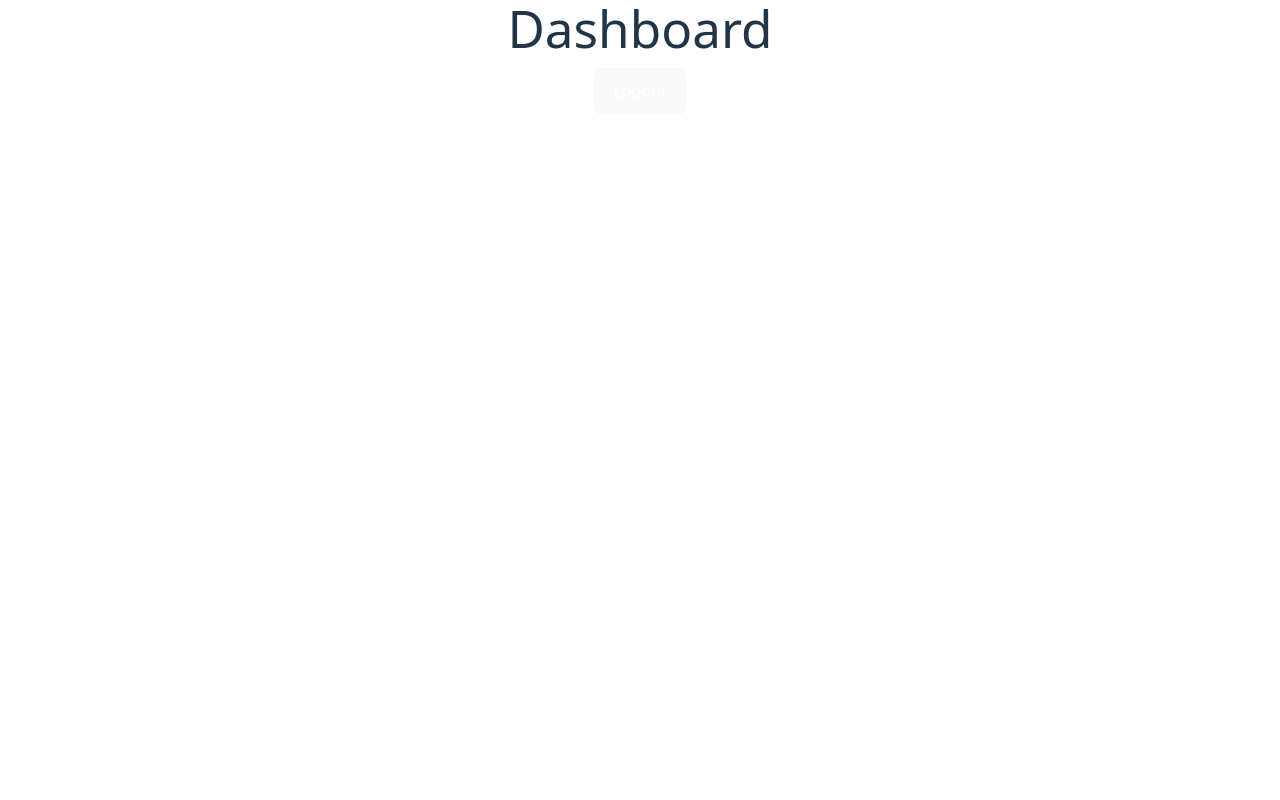
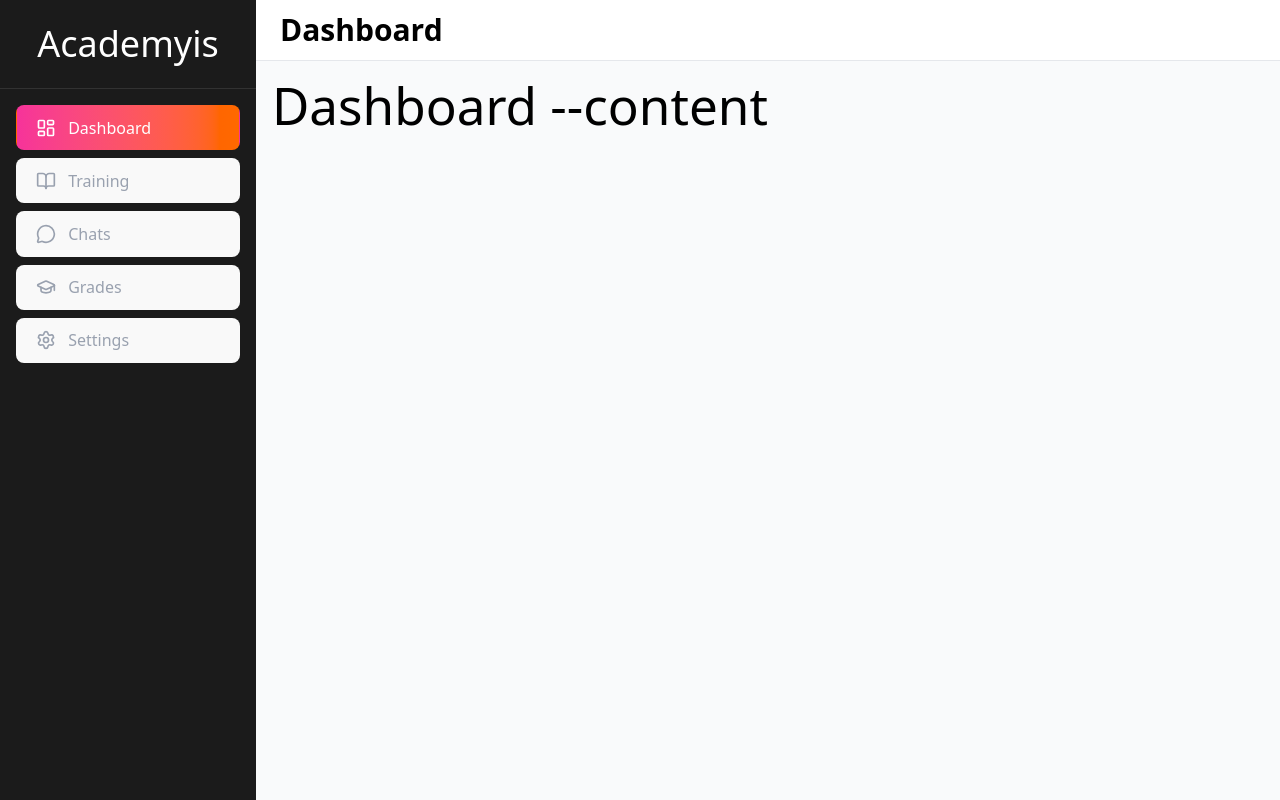
Before and after one commit to Yuvraj-Lolage/Skoda-self-leaning-kit-frontend, a React (Vite) app: page /dashboard in a window 1280 px wide. Built offline with nearby package versions, Linux system fonts and the light colour scheme; sample sign-in values are in the browser's storage.

Commit message:
added sidebar with dynamic tabs

```diff
--- a/src/App.tsx
+++ b/src/App.tsx
@@ -3,7 +3,10 @@ import './App.css'
 import { Toaster } from "react-hot-toast";
 import { Navigate, Route, Routes } from 'react-router-dom';
 import { LoginPage } from './components/login/login';
-import Dashboard from './components/dashboard/dashboard';
+import Dashboard from './components/render_layout/render_layout';
+import Training_info from './components/tranining/training_info';
+import Sidebar from './components/ui/navigation_bar/sidebar';
+import Render_layout from './components/render_layout/render_layout';
 
 function App() {
   const [token, setToken] = useState(() => {
@@ -25,7 +28,11 @@ function App() {
         />
         <Route
           path="/dashboard"
-          element={token ? <Dashboard /> : <Navigate to="/login" />}
+          element={token ? <Render_layout /> : <Navigate to="/login" />}
+        />
+        <Route
+          path="/training"
+          element={token ? <Training_info /> : <Navigate to="/login" />}
         />
       </Routes>
 
--- a/src/components/dashboard/dashboard.tsx
+++ b/src/components/dashboard/dashboard.tsx
@@ -1,20 +1,9 @@
 import React from 'react'
-import { useNavigate } from 'react-router-dom';
 
 export default function Dashboard() {
-
-    const navigate = useNavigate();
-
-    const logout = () => {
-        localStorage.removeItem("token");
-        setTimeout(() => {
-          window.location.href = "/";
-        }, 2000);
-    }
   return (
     <div>
-        <h1 className='text-center mb-3'>Dashboard</h1>
-        <div className='text-center'><button className="bg-teal-800 text-white" onClick={ logout }>Logout</button></div>
+        <h1 className='text-black'>Dashboard --content</h1>
     </div>
   )
 }
--- /dev/null
+++ b/src/components/render_layout/render_layout.tsx
@@ -0,0 +1,56 @@
+import React, { useState } from "react";
+import Sidebar from "../ui/navigation_bar/sidebar";
+import Training_info from "../tranining/training_info";
+import Dashboard from "../dashboard/dashboard";
+
+const Render_layout: React.FC = () => {
+  const [activeTab, setActiveTab] = useState("dashboard");
+
+  // Render content based on active tab
+  const renderContent = () => {
+    switch (activeTab) {
+      case "dashboard":
+        return <Dashboard/>;
+      case "training":
+        return <Training_info/>;
+      case "chats":
+        return <h2 className="text-xl">💬 Chats Content</h2>;
+      case "grades":
+        return <h2 className="text-xl">🎓 Grades Content</h2>;
+      case "settings":
+        return <h2 className="text-xl">⚙️ Settings Content</h2>;
+      default:
+        return <h2 className="text-xl">Welcome!</h2>;
+    }
+  };
+
+  return (
+    <div className="min-h-screen bg-gray-50 flex">
+      {/* Sidebar - stays fixed */}
+      <div className="fixed inset-y-0 left-0 w-64">
+        <Sidebar activeTab={activeTab} setActiveTab={setActiveTab} />
+      </div>
+
+      {/* Main Content */}
+      <div className="flex-1 flex flex-col ml-64">
+        {/* Header */}
+        <header className="bg-white border-b border-gray-200 px-6 py-3">
+          <div className="flex items-center justify-between">
+            <h2 className="text-3xl text-black font-semibold capitalize">
+              {activeTab}
+            </h2>
+
+            <div className="flex items-center gap-3">
+              {/* Avatar / profile actions */}
+            </div>
+          </div>
+        </header>
+
+        {/* Page Content */}
+        <main className="flex-1 p-4">{renderContent()}</main>
+      </div>
+    </div>
+  );
+};
+
+export default Render_layout;
--- /dev/null
+++ b/src/components/tranining/training_info.tsx
@@ -0,0 +1,9 @@
+import React from 'react'
+
+export default function Training_info() {
+  return (
+    <div>
+        <h1 className='text-black'>Training information --content</h1>
+    </div>
+  )
+}
--- /dev/null
+++ b/src/components/ui/navigation_bar/sidebar.tsx
@@ -0,0 +1,61 @@
+import {
+  LayoutDashboard,
+  BookOpen,
+  MessageCircle,
+  GraduationCap,
+  Settings,
+} from "lucide-react";
+
+interface SidebarProps {
+  activeTab: string;
+  setActiveTab: (tab: string) => void;
+}
+
+export default function Sidebar({ activeTab, setActiveTab }: SidebarProps) {
+  const navigationItems = [
+    { icon: LayoutDashboard, label: "dashboard" },
+    { icon: BookOpen, label: "training" }, // ✅ updated from courses → training
+    { icon: MessageCircle, label: "chats" },
+    { icon: GraduationCap, label: "grades" },
+    { icon: Settings, label: "settings" },
+  ];
+
+  return (
+    <div className="w-64 text-white flex flex-col bg-[#1b1b1b] h-screen fixed left-0 top-0">
+      {/* Logo */}
+      <div className="py-6 px-3 border-b border-white/10">
+        <h2 className="text-center text-4xl font-medium">Academyis</h2>
+      </div>
+
+      {/* Navigation */}
+      <nav className="flex-1 p-4">
+        <ul className="space-y-2">
+          {navigationItems.map((item) => {
+            const Icon = item.icon;
+            const active = activeTab === item.label;
+
+            return (
+              <li key={item.label}>
+                <button
+                  onClick={() => setActiveTab(item.label)}
+                  className={`flex items-center gap-3 w-full px-4 py-3 rounded-lg transition-colors duration-200 ${
+                    active
+                      ? "bg-gradient-to-r from-pink-500 to-orange-500 text-white"
+                      : "text-gray-400 hover:text-white hover:bg-white/10"
+                  }`}
+                >
+                  <Icon
+                    className={`w-5 h-5 ${
+                      active ? "text-white" : "text-gray-400"
+                    }`}
+                  />
+                  <span className="capitalize">{item.label}</span>
+                </button>
+              </li>
+            );
+          })}
+        </ul>
+      </nav>
+    </div>
+  );
+}
```
